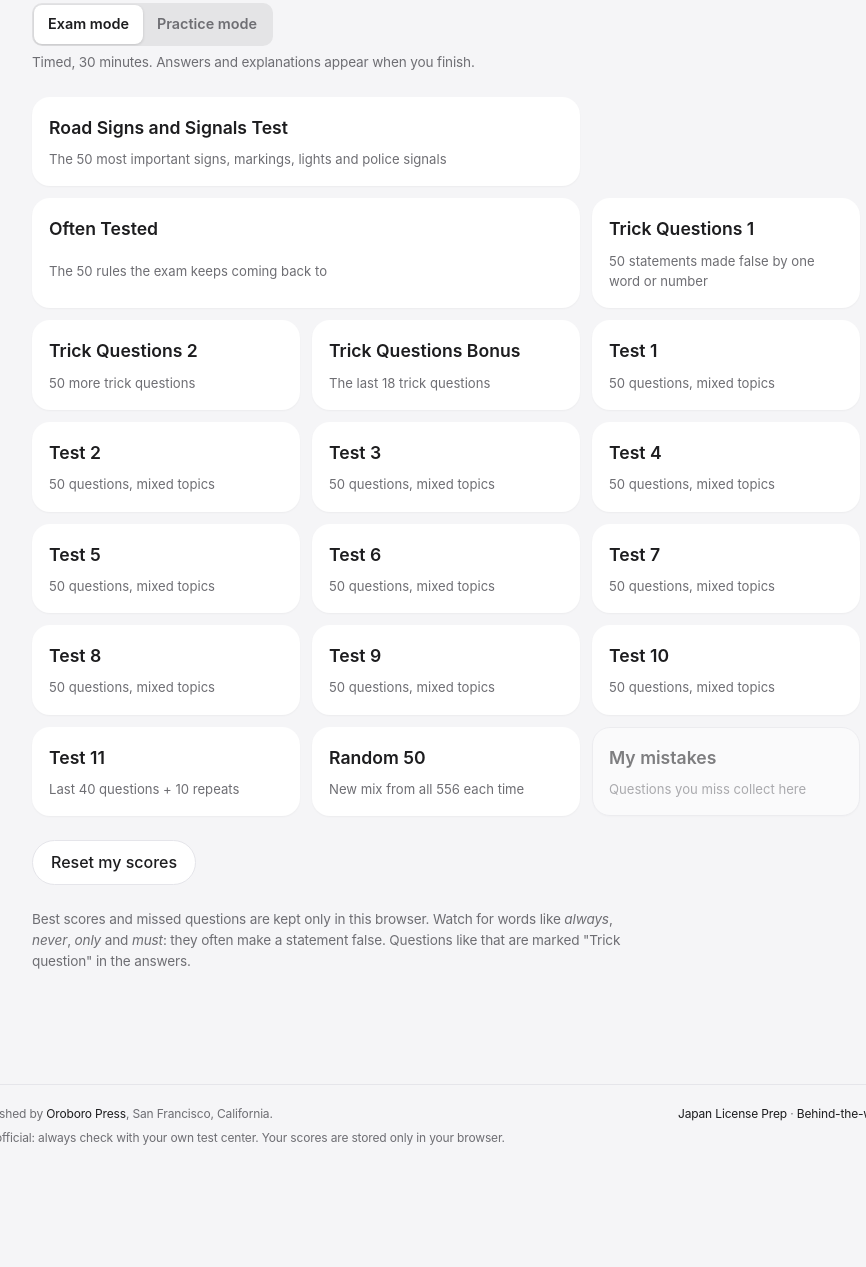
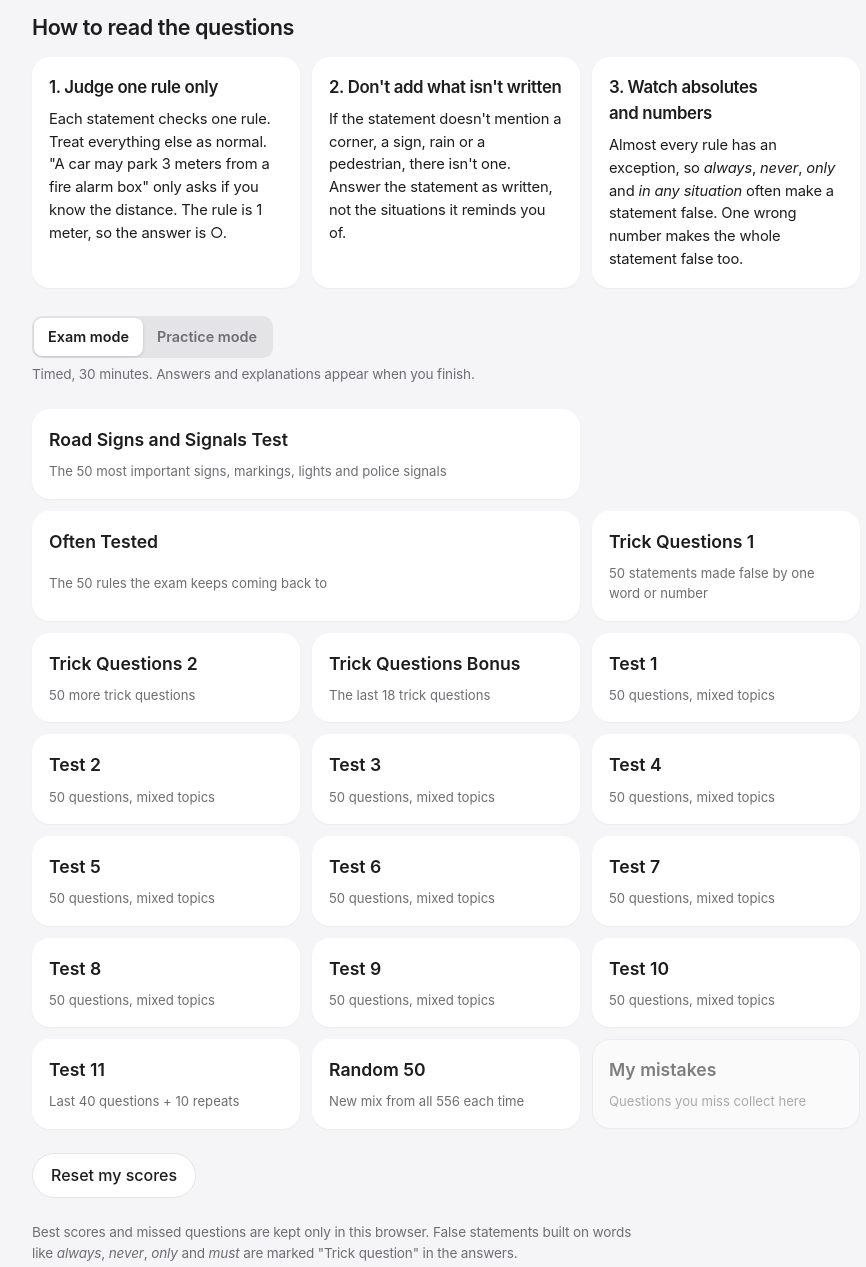
Before and after one commit to fpugliano/japan-driving-license, a plain HTML site: page mock-tests.html in a window 1280 px wide. Shown: the part 640-1907 px from the top of the page, without its empty margins (194-1060 px from the left). Before the commit the page ends 1815 px from the top, so only its background shows below. Drawn offline with Linux system fonts and the light colour scheme.

Commit message:
Add How to read the questions box to mock tests
Co-Authored-By: Claude Opus 5.5 <noreply@anthropic.com>

```diff
--- a/mock-tests.html
+++ b/mock-tests.html
@@ -154,6 +154,7 @@ main{padding-block:28px 64px}
 
 /* vehicles */
 .vsec{display:grid;gap:12px}
+.howto{margin:8px 0 4px}.howto .vcard p{margin:0;font-size:.92rem}
 .lede{max-width:65ch;color:var(--muted)}
 .nest{display:grid;gap:10px;background:var(--card);border:1px solid var(--line);border-radius:14px;padding:16px}
 .set{border:1.5px solid var(--line);border-radius:12px;padding:12px;display:grid;gap:10px}
@@ -301,6 +302,17 @@ h3,.tcard .name,.qnum,.set>.lab,.vcard .ja,.lessonhero .name,.inner b,.words .w,
     <span class="icons" id="keyicons"></span>
     <span><span class="name">Then: Often tested and trick questions</span><br><span class="meta" id="keymeta"></span></span>
   </a>
+  <section class="vsec howto">
+    <h2>How to read the questions</h2>
+    <div class="cards">
+      <div class="vcard"><h3>1. Judge one rule only</h3>
+        <p>Each statement checks one rule. Treat everything else as normal. "A car may park 3 meters from a fire alarm box" only asks if you know the distance. The rule is 1 meter, so the answer is ○.</p></div>
+      <div class="vcard"><h3>2. Don't add what isn't written</h3>
+        <p>If the statement doesn't mention a corner, a sign, rain or a pedestrian, there isn't one. Answer the statement as written, not the situations it reminds you of.</p></div>
+      <div class="vcard"><h3>3. Watch absolutes and numbers</h3>
+        <p>Almost every rule has an exception, so <i>always</i>, <i>never</i>, <i>only</i> and <i>in any situation</i> often make a statement false. One wrong number makes the whole statement false too.</p></div>
+    </div>
+  </section>
   <div class="modes">
     <div class="seg" role="group" aria-label="Mode">
       <button id="m-exam" aria-pressed="true">Exam mode</button>
@@ -315,7 +327,7 @@ h3,.tcard .name,.qnum,.set>.lab,.vcard .ja,.lessonhero .name,.inner b,.words .w,
     <button class="btn" id="reset-no">Cancel</button>
     <button class="btn primary" id="reset-yes">Reset</button>
   </div>
-  <p class="note">Best scores and missed questions are kept only in this browser. Watch for words like <i>always</i>, <i>never</i>, <i>only</i> and <i>must</i>: they often make a statement false. Questions like that are marked "Trick question" in the answers.</p>
+  <p class="note">Best scores and missed questions are kept only in this browser. False statements built on words like <i>always</i>, <i>never</i>, <i>only</i> and <i>must</i> are marked "Trick question" in the answers.</p>
 </section>
 
 <!-- SIGNS LESSON -->
```
